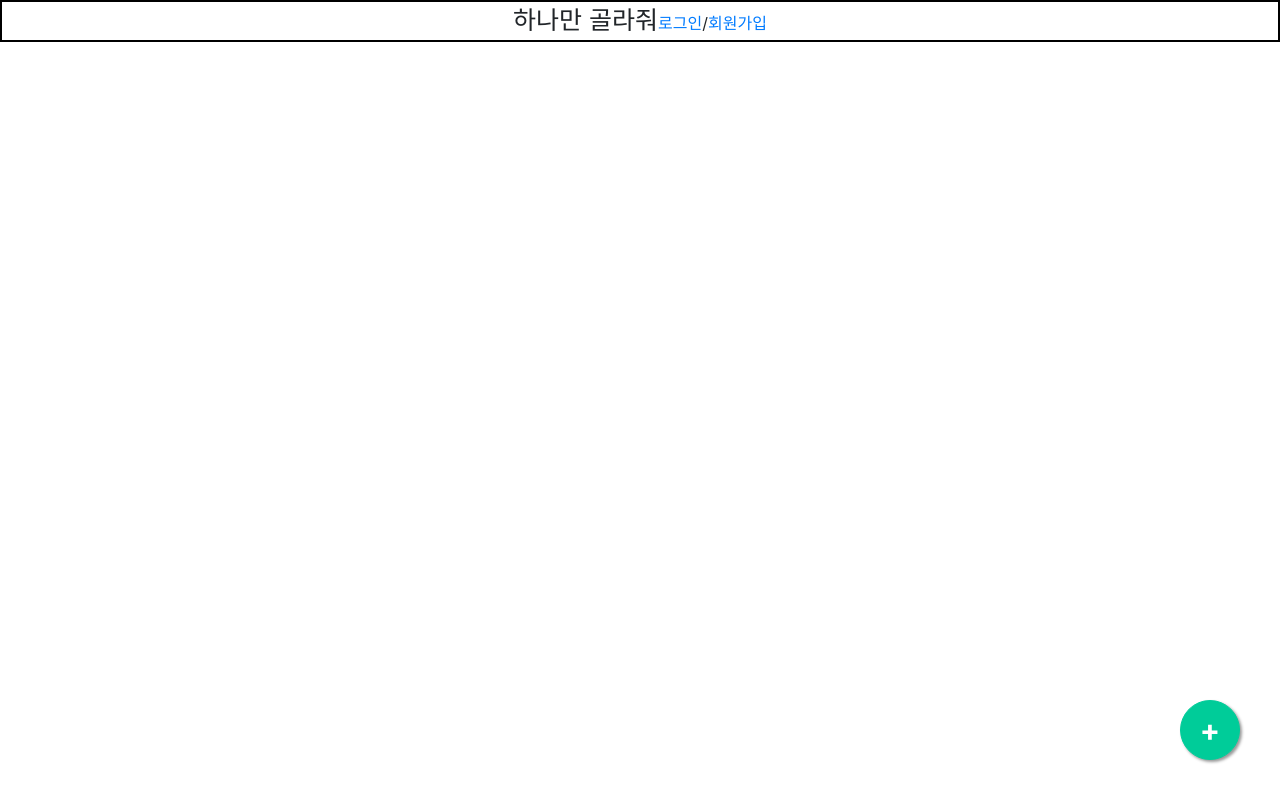
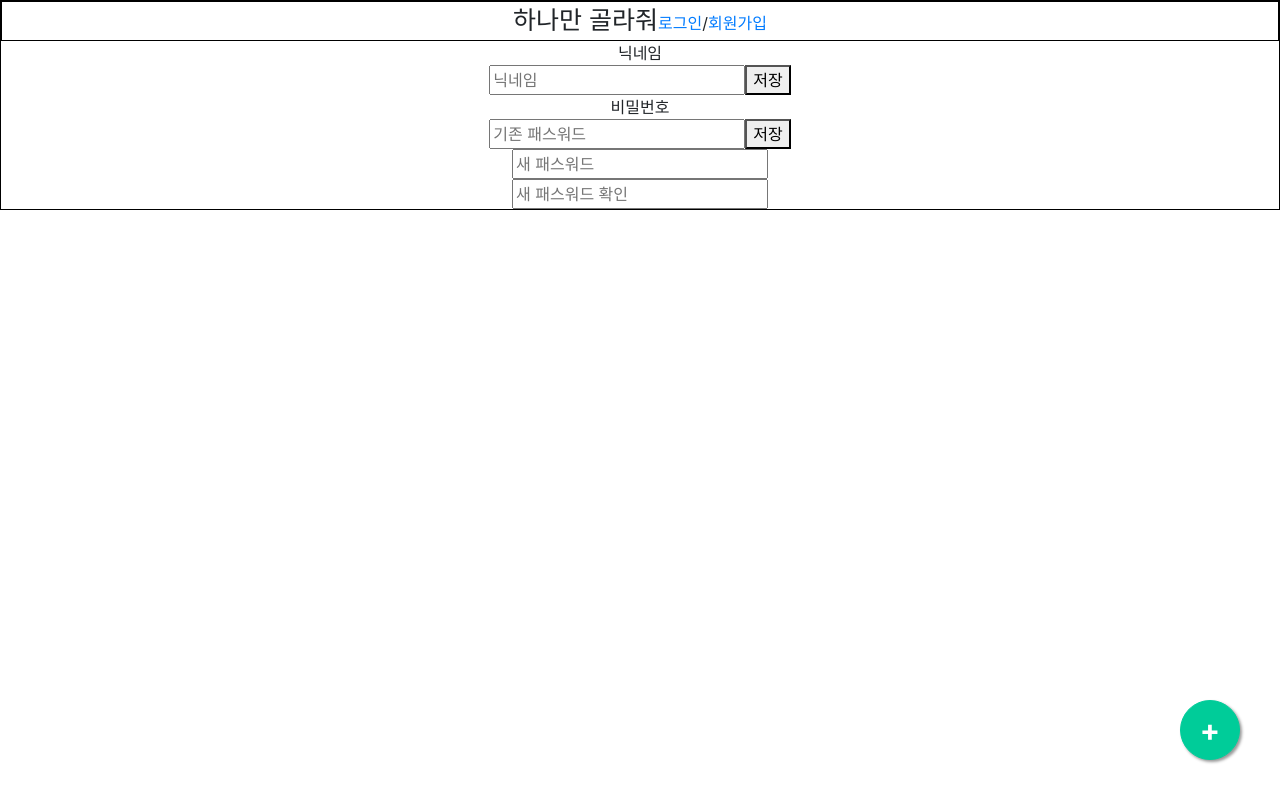
Before and after one commit to codestates/part-im3-pickOnePlz-client, a React (Create React App) app: page /mypage in a window 1280 px wide. Built offline with nearby package versions, Linux system fonts and the light colour scheme.

Commit message:
[마이페이지 작성] 마이페이지구현

```diff
--- a/src/App.js
+++ b/src/App.js
@@ -8,6 +8,7 @@ import Main from "./Main";
 import Login from "./Login";
 import Signup from "./Signup";
 import NewQuestion from "./NewQuestion";
+import Mypage from "./Mypage";
 
 import "./App.css";
 
@@ -22,6 +23,7 @@ function App() {
               <Route path="/login" component={Login} />
               <Route path="/signup" component={Signup} />
               <Route path="/newQuestion" component={NewQuestion} />
+              <Route path="/mypage" component={Mypage}/>
               <Route exact path="/" component={Main} />
             </div>
           </Switch>
--- a/src/Header.js
+++ b/src/Header.js
@@ -1,6 +1,6 @@
 import React from 'react'
 import "./Header.css"
-import { Link, Router } from 'react-router-dom'
+import { Link } from 'react-router-dom'
 
 function Header() {
   // let isLogin = false; 로그인 여부 확인
--- /dev/null
+++ b/src/Mypage.css
@@ -0,0 +1,3 @@
+.form{
+
+}
--- /dev/null
+++ b/src/Mypage.js
@@ -0,0 +1,35 @@
+import React from "react";
+import './Mypage.css';
+
+function Mypage() {
+  return (
+      <>
+      <fieldset>
+        <form className="form">
+            <div>닉네임</div>
+            <div className="input">
+                <span>
+                <input placeholder="닉네임"/>
+                </span>
+                <button>저장</button>
+            </div>
+            <div>비밀번호</div>
+            <div className="input">
+                <span>
+                <input placeholder="기존 패스워드"/>
+                </span>
+                <button>저장</button>
+            </div>
+            <div>
+            <input placeholder="새 패스워드"/>
+            </div>
+            <div>
+            <input placeholder="새 패스워드 확인"/>
+            </div>
+        </form>
+      </fieldset>
+      </>
+  );
+}
+
+export default Mypage;
```
